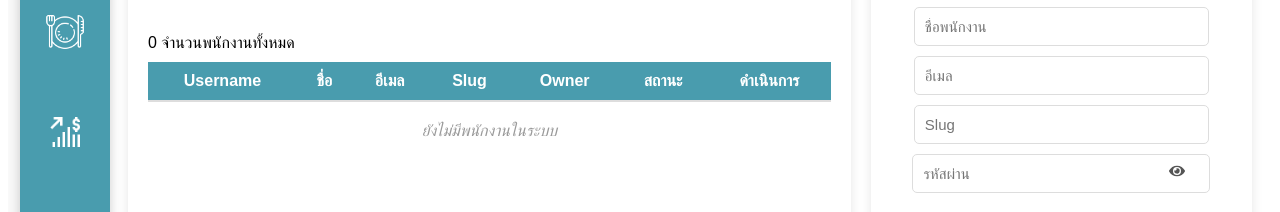
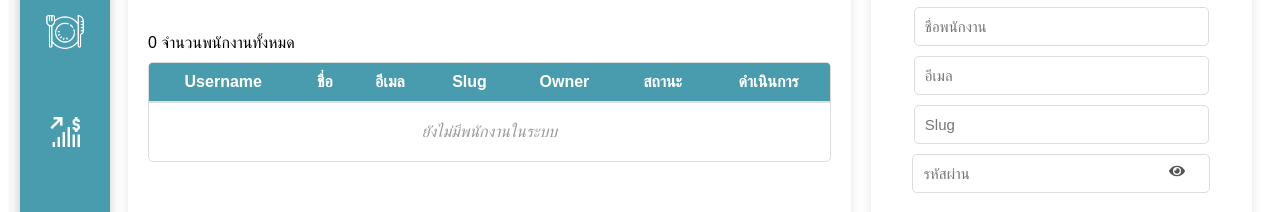
Before and after one commit to PeErAtC/project-pos, a Next.js app: page /EmployeeManagement in a window 1280 px wide. Shown: the part 158-370 px from the top of the page. Built offline with nearby package versions, Linux system fonts and the light colour scheme.

Commit message:
Update EmployeeManagement.js

```diff
--- a/pages/EmployeeManagement.js
+++ b/pages/EmployeeManagement.js
@@ -2,10 +2,10 @@ import { useState } from 'react';
 import { useRouter } from 'next/router';
 import BackendSidebar from './components/backendsidebar';
 import { FaEye, FaEyeSlash } from 'react-icons/fa';
-import Swal from 'sweetalert2'; // Add SweetAlert2 library
+import Swal from 'sweetalert2';
 
 export default function EmployeeManagement() {
-  const [employees, setEmployees] = useState([]); // Initial employee list
+  const [employees, setEmployees] = useState([]);
   const [formData, setFormData] = useState({
     username: '',
     name: '',
@@ -15,21 +15,18 @@ export default function EmployeeManagement() {
     owner: 'N',
     status: 'active',
   });
-  const [editIndex, setEditIndex] = useState(null); // To track editing employee
-  const [showPassword, setShowPassword] = useState(false); // Toggle password visibility
+  const [editIndex, setEditIndex] = useState(null);
+  const [showPassword, setShowPassword] = useState(false);
   const router = useRouter();
 
-  // Handle form input change
   const handleInputChange = (e) => {
     const { name, value } = e.target;
     setFormData({ ...formData, [name]: value });
   };
 
-  // Add or Update Employee with confirmation
   const handleSubmit = (e) => {
     e.preventDefault();
     if (editIndex !== null) {
-      // Confirm Update
       Swal.fire({
         title: 'คุณแน่ใจหรือไม่?',
         text: 'คุณต้องการบันทึกการแก้ไขข้อมูลพนักงานนี้หรือไม่?',
@@ -49,7 +46,6 @@ export default function EmployeeManagement() {
         }
       });
     } else {
-      // Confirm Add
       Swal.fire({
         title: 'คุณแน่ใจหรือไม่?',
         text: 'คุณต้องการเพิ่มพนักงานใหม่หรือไม่?',
@@ -69,14 +65,12 @@ export default function EmployeeManagement() {
     setFormData({ username: '', name: '', email: '', password: '', slug: '', owner: 'N', status: 'active' });
   };
 
-  // Edit Employee
   const handleEdit = (index) => {
     setFormData(employees[index]);
     setEditIndex(index);
     Swal.fire('โหมดแก้ไข', 'คุณกำลังแก้ไขข้อมูลพนักงาน', 'info');
   };
 
-  // Delete Employee with confirmation dialog
   const handleDelete = (index) => {
     Swal.fire({
       title: 'คุณแน่ใจหรือไม่?',
@@ -102,10 +96,7 @@ export default function EmployeeManagement() {
 
   return (
     <div style={styles.container}>
-      {/* Sidebar */}
       <BackendSidebar />
-
-      {/* Main Content */}
       <div style={styles.mainContent}>
         <div style={styles.tableSection}>
           <h2 style={styles.titleLeft}>รายชื่อพนักงาน</h2>
@@ -114,10 +105,10 @@ export default function EmployeeManagement() {
             placeholder="ค้นหาพนักงาน"
             style={styles.searchInput}
           />
-          {/* Employee Summary */}
           <p style={styles.summaryText}> {employees.length} จำนวนพนักงานทั้งหมด</p>
+          <div style={styles.tableContainer}>
             <table style={styles.table}>
-            <thead>
+              <thead style={styles.stickyHeader}>
                 <tr>
                   <th style={styles.tableHeader}>Username</th>
                   <th style={styles.tableHeader}>ชื่อ</th>
@@ -135,16 +126,19 @@ export default function EmployeeManagement() {
                   </tr>
                 ) : (
                   employees.map((employee, index) => (
-                  <tr key={index} style={styles.tableRow}>
-                    <td style={styles.tableCell}>{employee.username}</td>
-                    <td style={styles.tableCell}>{employee.name}</td>
-                    <td style={styles.tableCell}>{employee.email}</td>
-                    <td style={styles.tableCell}>{employee.slug}</td>
-                    <td style={styles.tableCell}>{employee.owner}</td>
+                    <tr
+                      key={index}
+                      style={index % 2 === 0 ? styles.tableRowEven : styles.tableRowOdd}
+                    >
+                      <td style={styles.tableCellNoBorder}>{employee.username}</td>
+                      <td style={styles.tableCellNoBorder}>{employee.name}</td>
+                      <td style={styles.tableCellNoBorder}>{employee.email}</td>
+                      <td style={styles.tableCellNoBorder}>{employee.slug}</td>
+                      <td style={styles.tableCellNoBorder}>{employee.owner}</td>
                       <td style={employee.status === 'active' ? styles.activeStatus : styles.inactiveStatus}>
                         {employee.status === 'active' ? 'เปิดใช้งาน' : 'ปิดใช้งาน'}
                       </td>
-                    <td style={styles.tableCell}>
+                      <td style={styles.tableCellNoBorder}>
                         <button onClick={() => handleEdit(index)} style={styles.editButton}>แก้ไข</button>
                         <button onClick={() => handleDelete(index)} style={styles.deleteButton}>ลบ</button>
                       </td>
@@ -153,6 +147,7 @@ export default function EmployeeManagement() {
                 )}
               </tbody>
             </table>
+          </div>
         </div>
 
         <div style={styles.formSection}>
@@ -255,16 +250,19 @@ const styles = {
   container: { display: 'flex', flexDirection: 'row', height: '100vh', fontFamily: '"Kanit", sans-serif', backgroundColor: '#f9f9f9' },
   mainContent: { width: 'calc(100% - 100px)', marginLeft: '100px', display: 'flex', flexDirection: 'row', gap: '20px', padding: '20px', backgroundColor: '#ffffff' },
   tableSection: { width: '80%', backgroundColor: '#ffffff', padding: '20px', borderRadius: '10px', boxShadow: '0px 4px 12px rgba(0, 0, 0, 0.1)' },
+  tableContainer: { maxHeight: '460px', overflowY: 'scroll', border: '1px solid #ddd', borderRadius: '5px' },
+  stickyHeader: { position: 'sticky', top: 0, backgroundColor: '#499cae', zIndex: 1 },
   formSection: { width: '40%', backgroundColor: '#ffffff', padding: '20px', borderRadius: '10px', boxShadow: '0px 4px 12px rgba(0, 0, 0, 0.1)' },
   title: { textAlign: 'center', marginBottom: '20px', fontSize: '24px', fontWeight: 'bold', color: '#333333' },
   titleLeft: { textAlign: 'left', marginBottom: '20px', fontSize: '24px', fontWeight: 'bold', color: '#333333' },
   searchInput: { width: '97%', padding: '10px', marginBottom: '20px', border: '1px solid #ddd', borderRadius: '5px', fontSize: '16px' },
   table: { width: '100%', borderCollapse: 'collapse' },
   tableHeader: { borderBottom: '2px solid #ddd', padding: '10px', textAlign: 'center', backgroundColor: '#499cae', fontWeight: 'bold', color: '#ffffff' },
-    tableRow: { textAlign: 'center' },
-    tableCell: { borderBottom: '1px solid #ddd', padding: '10px', textAlign: 'center', fontSize: '14px', color: '#000' },
-    activeStatus: { borderBottom: '1px solid #ddd', padding: '10px', textAlign: 'center', fontSize: '14px', color: '#28a745' },
-    inactiveStatus: { borderBottom: '1px solid #ddd', padding: '10px', textAlign: 'center', fontSize: '14px', color: '#dc3545' },
+  tableRowEven: { textAlign: 'center', backgroundColor: '#f9f9f9' },
+  tableRowOdd: { textAlign: 'center', backgroundColor: '#ffffff' },
+  tableCellNoBorder: { padding: '10px', textAlign: 'center', fontSize: '14px', color: '#000' },
+  activeStatus: { padding: '10px', textAlign: 'center', fontSize: '14px', color: '#28a745' },
+  inactiveStatus: { padding: '10px', textAlign: 'center', fontSize: '14px', color: '#dc3545' },
   noData: { textAlign: 'center', padding: '20px', color: '#999999', fontStyle: 'italic' },
   form: { display: 'flex', flexDirection: 'column', gap: '10px' },
   input: { padding: '10px', fontSize: '15px', borderRadius: '5px', border: '1px solid #ddd', width: '80%', margin: '0 auto' },
@@ -278,5 +276,5 @@ const styles = {
   statusTitle: { marginBottom: '10px', fontWeight: 'bold', color: '#000', textAlign: 'center' },
   editButton: { padding: '5px 10px', backgroundColor: '#FFC137', color: '#ffffff', border: 'none', borderRadius: '5px', cursor: 'pointer', marginRight: '5px', fontWeight: 'bold' },
   deleteButton: { padding: '5px 15px', backgroundColor: '#ff6b6b', color: '#ffffff', border: 'none', borderRadius: '5px', cursor: 'pointer', fontWeight: 'bold' },
-    summaryText: { fontSize: '16px', marginBottom: '10px', color: '#000',  textAlign: 'left' },
+  summaryText: { fontSize: '16px', marginBottom: '10px', color: '#000', textAlign: 'left' },
 };
```
Lines whose indentation alone changed are shown as unchanged.
